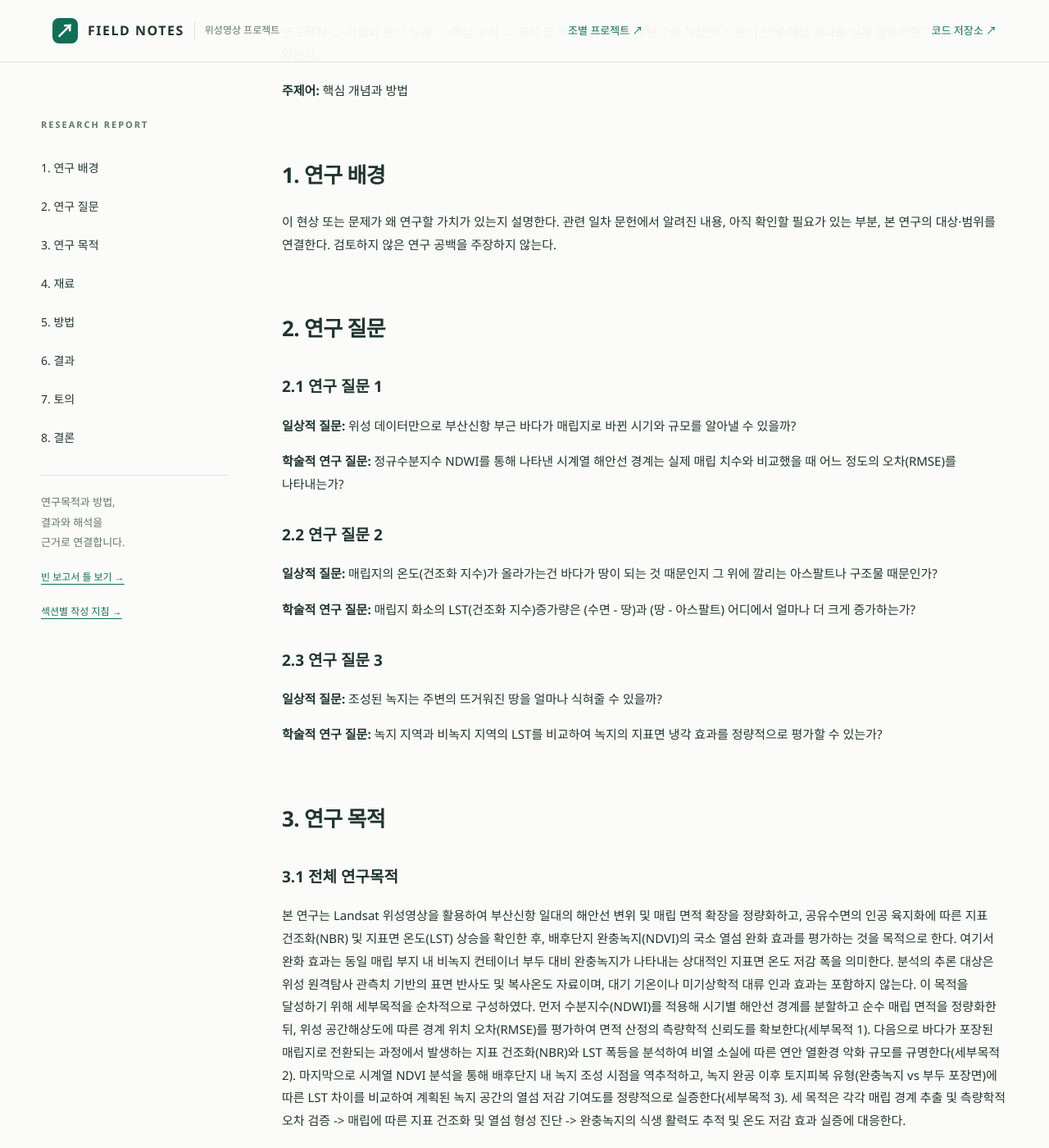
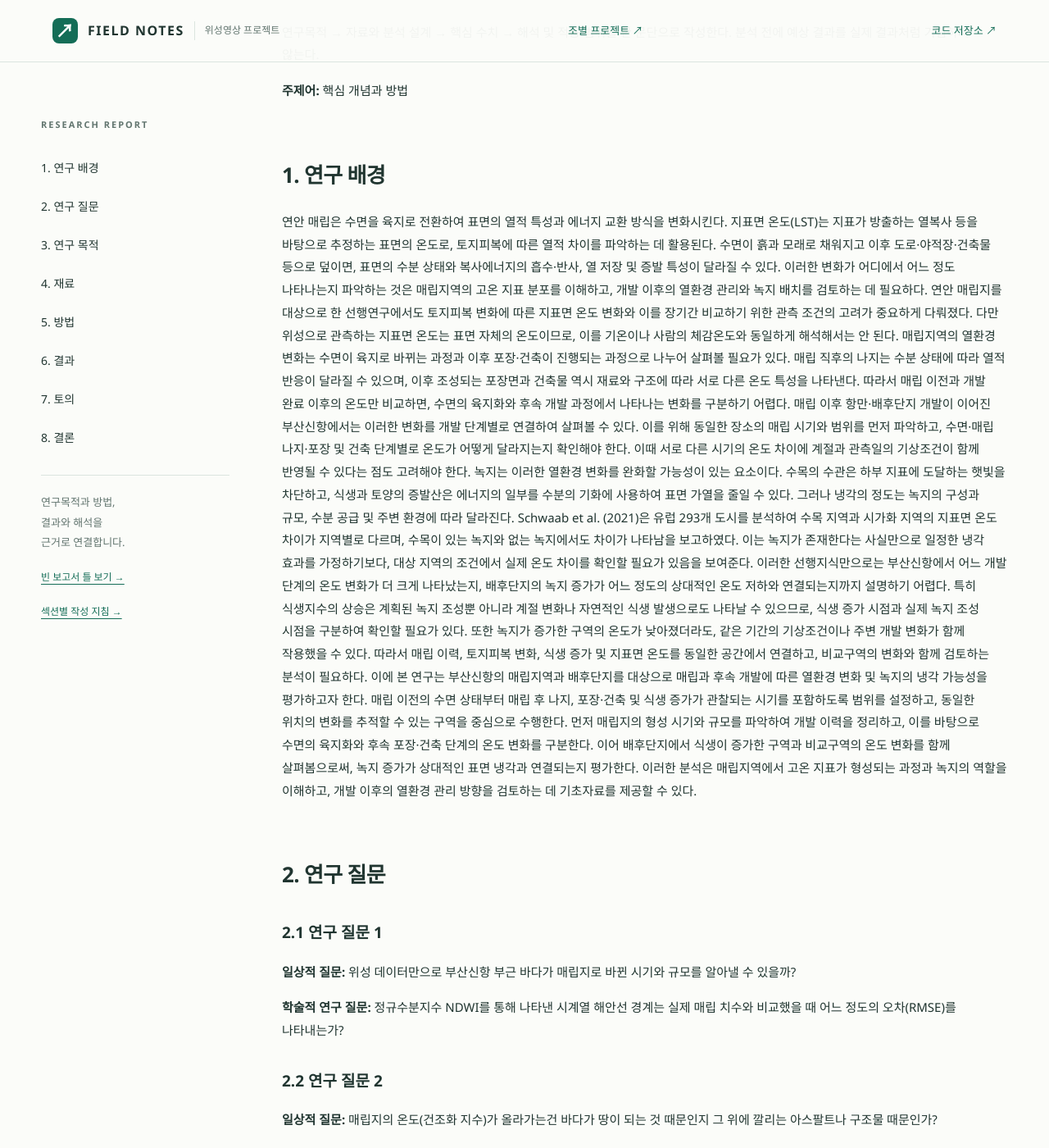
Before and after one commit to chasooin/class2026_02_surveying2_team5, a Jekyll site: the page built from docs/report-template.md, in a window 1280 px wide and 1400 px high, scrolled down 1497 px. Shown: the whole window at 82% size. Built offline with Jekyll 4.4.1, drawn with Linux system fonts in a browser that asks for light colours.

Commit message:
Update report-template.md

```diff
--- a/docs/report-template.md
+++ b/docs/report-template.md
@@ -16,7 +16,12 @@ badge: "빈 학술 보고서 틀"
 **주제어:** 핵심 개념과 방법
 
 ## 1. 연구 배경 {#background}
-이 현상 또는 문제가 왜 연구할 가치가 있는지 설명한다. 관련 일차 문헌에서 알려진 내용, 아직 확인할 필요가 있는 부분, 본 연구의 대상·범위를 연결한다. 검토하지 않은 연구 공백을 주장하지 않는다.
+연안 매립은 수면을 육지로 전환하여 표면의 열적 특성과 에너지 교환 방식을 변화시킨다. 지표면 온도(LST)는 지표가 방출하는 열복사 등을 바탕으로 추정하는 표면의 온도로, 토지피복에 따른 열적 차이를 파악하는 데 활용된다. 수면이 흙과 모래로 채워지고 이후 도로·야적장·건축물 등으로 덮이면, 표면의 수분 상태와 복사에너지의 흡수·반사, 열 저장 및 증발 특성이 달라질 수 있다. 이러한 변화가 어디에서 어느 정도 나타나는지 파악하는 것은 매립지역의 고온 지표 분포를 이해하고, 개발 이후의 열환경 관리와 녹지 배치를 검토하는 데 필요하다. 연안 매립지를 대상으로 한 선행연구에서도 토지피복 변화에 따른 지표면 온도 변화와 이를 장기간 비교하기 위한 관측 조건의 고려가 중요하게 다뤄졌다. 다만 위성으로 관측하는 지표면 온도는 표면 자체의 온도이므로, 이를 기온이나 사람의 체감온도와 동일하게 해석해서는 안 된다.
+매립지역의 열환경 변화는 수면이 육지로 바뀌는 과정과 이후 포장·건축이 진행되는 과정으로 나누어 살펴볼 필요가 있다. 매립 직후의 나지는 수분 상태에 따라 열적 반응이 달라질 수 있으며, 이후 조성되는 포장면과 건축물 역시 재료와 구조에 따라 서로 다른 온도 특성을 나타낸다. 따라서 매립 이전과 개발 완료 이후의 온도만 비교하면, 수면의 육지화와 후속 개발 과정에서 나타나는 변화를 구분하기 어렵다. 매립 이후 항만·배후단지 개발이 이어진 부산신항에서는 이러한 변화를 개발 단계별로 연결하여 살펴볼 수 있다. 이를 위해 동일한 장소의 매립 시기와 범위를 먼저 파악하고, 수면·매립 나지·포장 및 건축 단계별로 온도가 어떻게 달라지는지 확인해야 한다. 이때 서로 다른 시기의 온도 차이에 계절과 관측일의 기상조건이 함께 반영될 수 있다는 점도 고려해야 한다.
+녹지는 이러한 열환경 변화를 완화할 가능성이 있는 요소이다. 수목의 수관은 하부 지표에 도달하는 햇빛을 차단하고, 식생과 토양의 증발산은 에너지의 일부를 수분의 기화에 사용하여 표면 가열을 줄일 수 있다. 그러나 냉각의 정도는 녹지의 구성과 규모, 수분 공급 및 주변 환경에 따라 달라진다. Schwaab et al. (2021)은 유럽 293개 도시를 분석하여 수목 지역과 시가화 지역의 지표면 온도 차이가 지역별로 다르며, 수목이 있는 녹지와 없는 녹지에서도 차이가 나타남을 보고하였다. 이는 녹지가 존재한다는 사실만으로 일정한 냉각 효과를 가정하기보다, 대상 지역의 조건에서 실제 온도 차이를 확인할 필요가 있음을 보여준다.
+이러한 선행지식만으로는 부산신항에서 어느 개발 단계의 온도 변화가 더 크게 나타났는지, 배후단지의 녹지 증가가 어느 정도의 상대적인 온도 저하와 연결되는지까지 설명하기 어렵다. 특히 식생지수의 상승은 계획된 녹지 조성뿐 아니라 계절 변화나 자연적인 식생 발생으로도 나타날 수 있으므로, 식생 증가 시점과 실제 녹지 조성 시점을 구분하여 확인할 필요가 있다. 또한 녹지가 증가한 구역의 온도가 낮아졌더라도, 같은 기간의 기상조건이나 주변 개발 변화가 함께 작용했을 수 있다. 따라서 매립 이력, 토지피복 변화, 식생 증가 및 지표면 온도를 동일한 공간에서 연결하고, 비교구역의 변화와 함께 검토하는 분석이 필요하다.
+이에 본 연구는 부산신항의 매립지역과 배후단지를 대상으로 매립과 후속 개발에 따른 열환경 변화 및 녹지의 냉각 가능성을 평가하고자 한다. 매립 이전의 수면 상태부터 매립 후 나지, 포장·건축 및 식생 증가가 관찰되는 시기를 포함하도록 범위를 설정하고, 동일한 위치의 변화를 추적할 수 있는 구역을 중심으로 수행한다. 먼저 매립지의 형성 시기와 규모를 파악하여 개발 이력을 정리하고, 이를 바탕으로 수면의 육지화와 후속 포장·건축 단계의 온도 변화를 구분한다. 이어 배후단지에서 식생이 증가한 구역과 비교구역의 온도 변화를 함께 살펴봄으로써, 녹지 증가가 상대적인 표면 냉각과 연결되는지 평가한다. 이러한 분석은 매립지역에서 고온 지표가 형성되는 과정과 녹지의 역할을 이해하고, 개발 이후의 열환경 관리 방향을 검토하는 데 기초자료를 제공할 수 있다.
+
 
 ## 2. 연구 질문 {#question}
 ### 2.1 연구 질문 1
```
